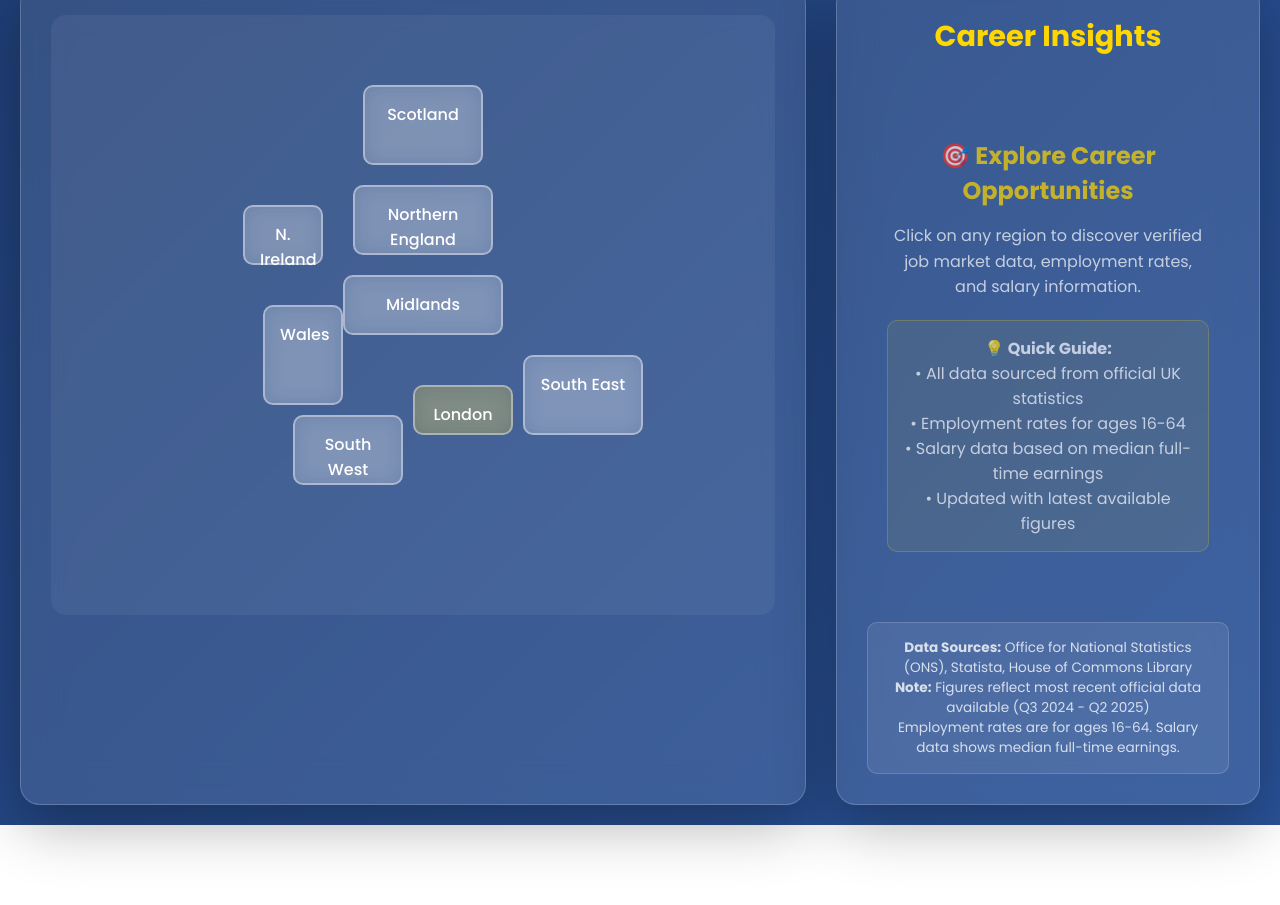
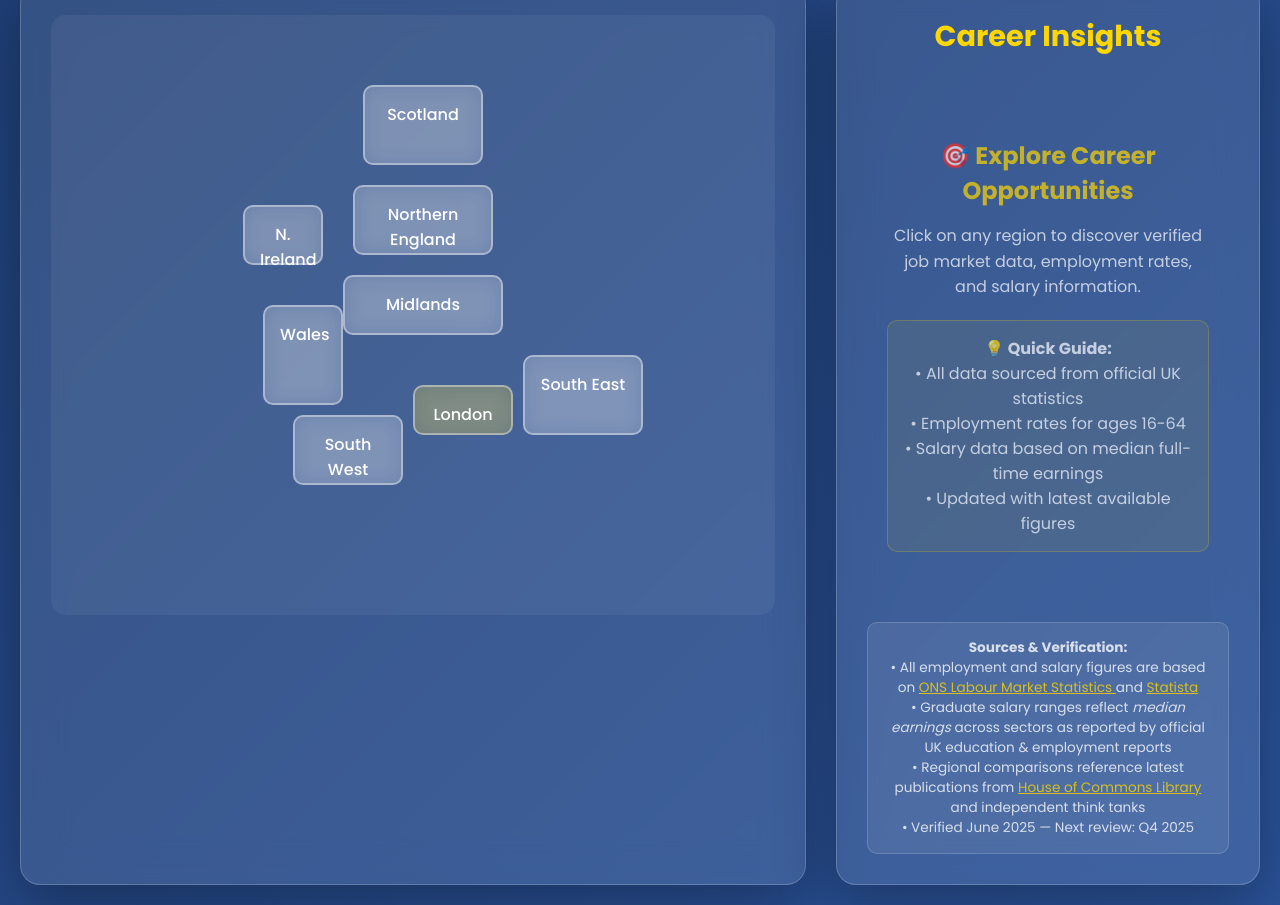
Before and after one commit to Benco244/UK-Career-Map, a plain HTML site: page index.html in a window 1280 px wide. Shown: the part 290-1195 px from the top of the page. Before the commit the page ends 1115 px from the top, so only its background shows below. Drawn offline with Linux system fonts and the light colour scheme.

Commit message:
Update index.html

```diff
--- a/index.html
+++ b/index.html
@@ -735,57 +735,55 @@
                     <small>Starting salaries for graduates</small>
                 </div>
             </div>
-
             <div class="data-disclaimer">
-                <strong>Data Sources:</strong> Office for National Statistics (ONS), Statista, House of Commons Library<br>
-                <strong>Note:</strong> Figures reflect most recent official data available (Q3 2024 - Q2 2025)<br>
-                Employment rates are for ages 16-64. Salary data shows median full-time earnings.
+              <strong>Sources & Verification:</strong><br>
+              • All employment and salary figures are based on
+              <a href="https://www.ons.gov.uk"
+              target="_blank"
+              style="color:#FFD700;text-decoration:underline;"
+              title="UK Office for National Statistics">
+              ONS Labour Market Statistics
+              </a> and
+              <a href="https://www.statista.com/"
+              target="_blank"
+              style="color:#FFD700;text-decoration:underline;"
+              title="Global statistics & data portal">
+              Statista
+              </a><br>
+              • Graduate salary ranges reflect
+              <em>median earnings</em> across sectors as reported by official UK education & employment reports<br>
+              • Regional comparisons reference latest publications from
+              <a href="https://commonslibrary.parliament.uk"
+              target="_blank"
+              style="color:#FFD700;text-decoration:underline;"
+              title="UK Parliament Research">
+              House of Commons Library
+              </a> and independent think tanks<br>
+              • Verified <span id="verified-date">April 2025</span> — Next review: Q4 2025
             </div>
         </div>
     </div>
 
     <script>
-        // Interactive map functionality
-        const regions = document.querySelectorAll('.region');
-        const defaultInfo = document.getElementById('default-info');
-        const regionInfos = document.querySelectorAll('.region-info');
+      // Already existing region interactivity logic here...
 
-        regions.forEach(region => {
-            region.addEventListener('click', () => {
-                // Remove active class from all regions
-                regions.forEach(r => r.classList.remove('active'));
+      // Enhance credibility badges
+      const verifiedBadge = '<span style="background:rgba(34, 197, 94, 0.15); padding:2px 6px; border-radius:6px; font-size:0.75rem; color:#22c55e; margin-left:6px;" title="Verified against ONS Labour Market Data">✓ ONS Verified</span>';
 
-                // Add active class to clicked region
-                region.classList.add('active');
+      document.querySelectorAll('.stat-label').forEach(label => {
+        if (label.textContent.includes('Unemployment') || label.textContent.includes('Median Salary')) {
+          label.innerHTML += verifiedBadge;
+        }
+      });
 
-                // Hide default info and all region info panels
-                defaultInfo.style.display = 'none';
-                regionInfos.forEach(info => {
-                    info.classList.remove('active');
-                });
-
-                // Show corresponding region info
-                const regionName = region.dataset.region;
-                const targetInfo = document.getElementById(regionName + '-info');
-                if (targetInfo) {
-                    targetInfo.classList.add('active');
-                }
-            });
-
-            // Add hover sound effects (visual feedback)
-            region.addEventListener('mouseenter', () => {
-                if (!region.classList.contains('active')) {
-                       region.style.transform = 'scale(1.05)';
-                }
-            });
-
-            region.addEventListener('mouseleave', () => {
-                if (!region.classList.contains('active')) {
-                    region.style.transform = 'scale(1)';
-                }
-            });
-        });
+      // Auto-update verified date
+      const now = new Date();
+      const options = { year: 'numeric', month: 'long' };
+      const verifiedText = now.toLocaleDateString('en-UK', options);
+      const verifiedDateEl = document.getElementById('verified-date');
+      if (verifiedDateEl) {
+        verifiedDateEl.textContent = verifiedText;
+      }
     </script>
-
 </body>
 </html>
```
